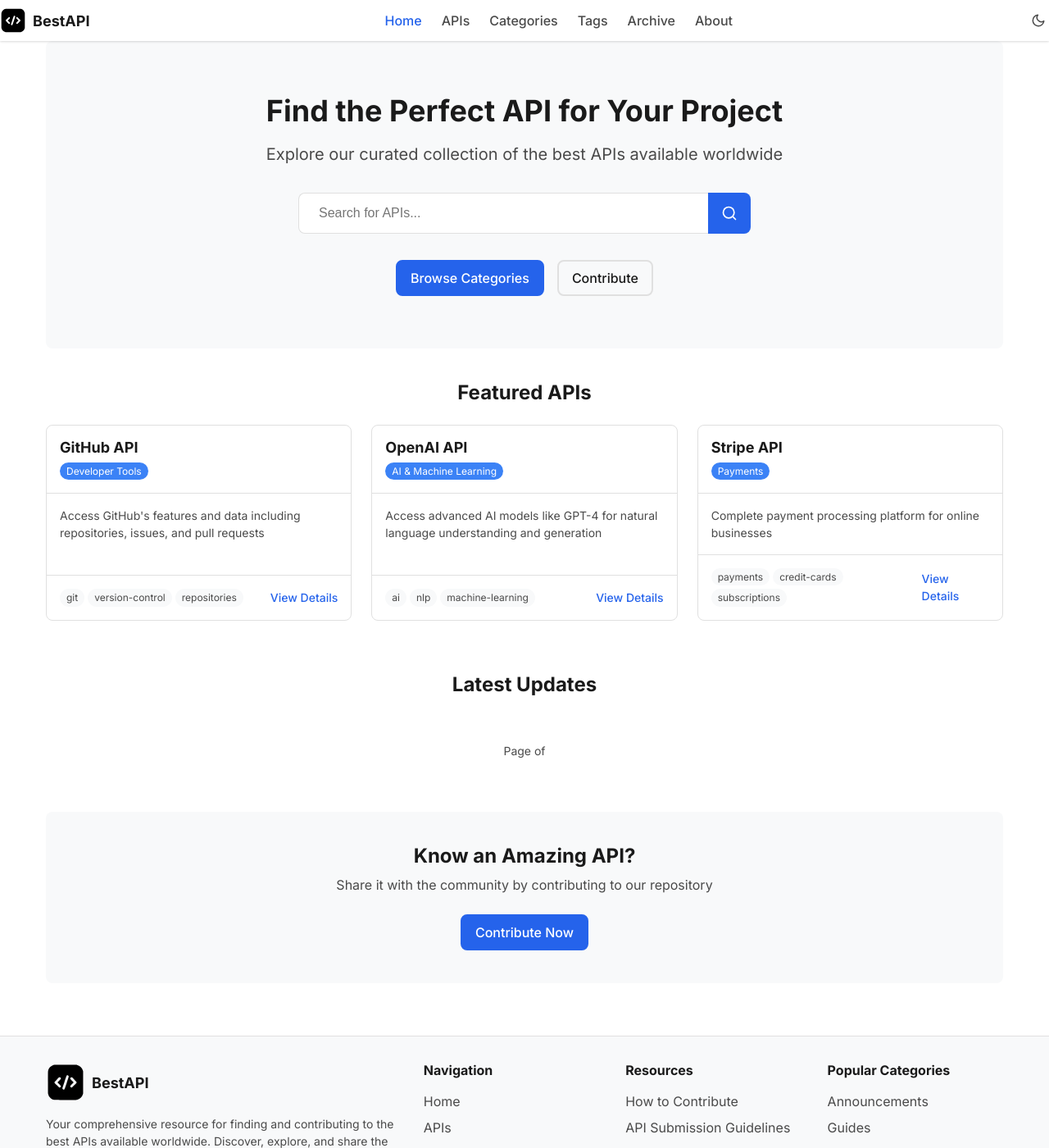
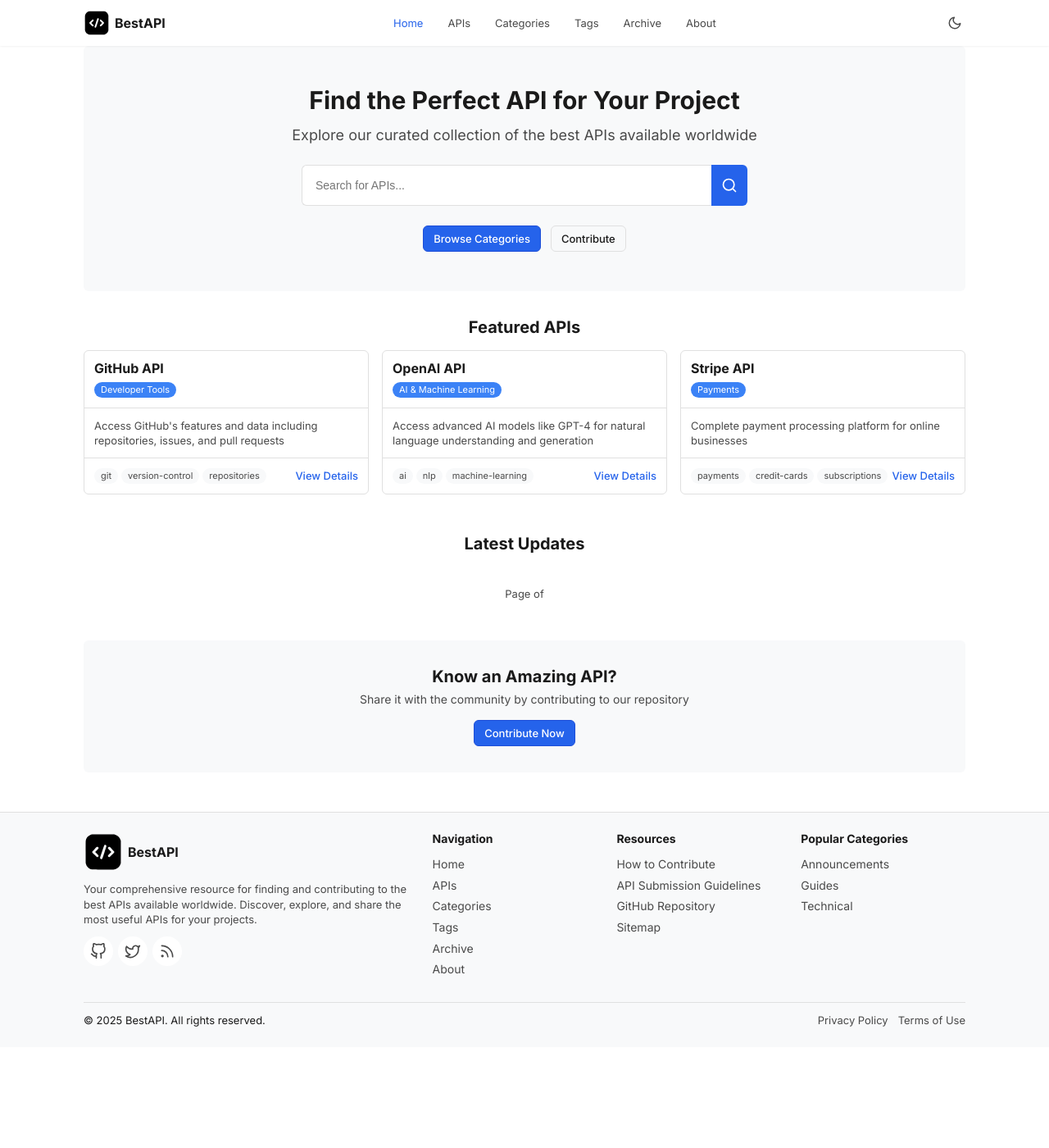
Before and after one commit to BestAPI/bestapi.github.io, a Jekyll site: the page built from index.md, in a window 1280 px wide and 1400 px high. Shown: the whole window at 82% size. Built offline with Jekyll 4.4.1, drawn with Linux system fonts in a browser that asks for light colours.

Commit message:
style: Update spacing, typography, and button styles for improved consistency

```diff
--- a/assets/css/main.scss
+++ b/assets/css/main.scss
@@ -23,34 +23,34 @@
 
   // Spacing
   --space-1: 0.25rem;  // 4px
-  --space-2: 0.5rem;   // 8px
-  --space-3: 1rem;     // 16px
-  --space-4: 1.5rem;   // 24px
-  --space-5: 2rem;     // 32px
-  --space-6: 2.5rem;   // 40px
-  --space-8: 4rem;     // 64px
+  --space-2: 0.375rem; // 6px
+  --space-3: 0.75rem;  // 12px
+  --space-4: 1rem;     // 16px
+  --space-5: 1.5rem;   // 24px
+  --space-6: 2rem;     // 32px
+  --space-8: 3rem;     // 48px
 
   // Typography
-  --font-family: 'Inter', -apple-system, BlinkMacSystemFont, 'Segoe UI', Roboto, Oxygen, Ubuntu, Cantarell, 'Open Sans', 'Helvetica Neue', sans-serif;
-  --font-size-xs: 0.75rem;    // 12px
-  --font-size-sm: 0.875rem;   // 14px
-  --font-size-md: 1rem;       // 16px
-  --font-size-lg: 1.125rem;   // 18px
-  --font-size-xl: 1.25rem;    // 20px
-  --font-size-2xl: 1.5rem;    // 24px
-  --font-size-3xl: 1.875rem;  // 30px
-  --font-size-4xl: 2.25rem;   // 36px
+  --font-family: 'Inter', -apple-system, BlinkMacSystemFont, 'Segoe UI', Roboto, sans-serif;
+  --font-size-xs: 0.6875rem;  // 11px
+  --font-size-sm: 0.8125rem;  // 13px
+  --font-size-md: 0.875rem;   // 14px
+  --font-size-lg: 1rem;       // 16px
+  --font-size-xl: 1.125rem;   // 18px
+  --font-size-2xl: 1.25rem;   // 20px
+  --font-size-3xl: 1.5rem;    // 24px
+  --font-size-4xl: 1.875rem;  // 30px
 
   // Line heights
-  --line-height-tight: 1.2;    // 120%
-  --line-height-normal: 1.5;   // 150%
-  --line-height-loose: 1.8;    // 180%
+  --line-height-tight: 1.2;
+  --line-height-normal: 1.4;
+  --line-height-loose: 1.6;
 
   // Border radius
-  --border-radius-sm: 0.25rem;   // 4px
-  --border-radius: 0.5rem;       // 8px
-  --border-radius-lg: 0.75rem;   // 12px
-  --border-radius-xl: 1rem;      // 16px
+  --border-radius-sm: 0.25rem;
+  --border-radius: 0.375rem;
+  --border-radius-lg: 0.5rem;
+  --border-radius-xl: 0.75rem;
 
   // Shadows
   --shadow-sm: 0 1px 2px 0 rgba(0, 0, 0, 0.05);
@@ -63,8 +63,8 @@
   --transition-normal: 0.3s ease;
 
   // Container
-  --container-width: 1200px;
-  --header-height: 50px;
+  --container-width: 1100px;
+  --header-height: 56px;
 }
 
 // Dark theme
@@ -104,7 +104,7 @@ body {
   line-height: var(--line-height-normal);
   color: var(--color-text);
   background-color: var(--color-bg);
-  transition: background-color var(--transition-normal), color var(--transition-normal);
+  transition: background-color 0.3s, color 0.3s;
 }
 
 h1, h2, h3, h4, h5, h6 {
@@ -191,32 +191,32 @@ pre code {
 
 // Buttons
 .btn {
-  display: inline-block;
-  padding: 0.5rem 1rem;
+  display: inline-flex;
+  align-items: center;
+  justify-content: center;
+  padding: var(--space-2) var(--space-3);
+  font-size: var(--font-size-sm);
+  font-weight: 500;
   border-radius: var(--border-radius);
-  text-align: center;
-  font-weight: 500;
-  cursor: pointer;
-  transition: all var(--transition-fast);
+  transition: all 0.2s;
   text-decoration: none;
+  gap: var(--space-2);
 }
 
 .btn-primary {
   background-color: var(--color-primary);
   color: white;
-  border: 2px solid var(--color-primary);
+  border: 1px solid var(--color-primary-dark);
 }
 
 .btn-primary:hover {
   background-color: var(--color-primary-dark);
-  border-color: var(--color-primary-dark);
-  color: white;
 }
 
 .btn-outline {
   background-color: transparent;
+  border: 1px solid var(--color-border);
   color: var(--color-text);
-  border: 2px solid var(--color-border);
 }
 
 .btn-outline:hover {
@@ -230,24 +230,28 @@ pre code {
   top: 0;
   z-index: 100;
   background-color: var(--color-bg);
-  box-shadow: var(--shadow);
-  transition: background-color var(--transition-normal);
+  box-shadow: 0 1px 2px rgba(0, 0, 0, 0.05);
+  height: var(--header-height);
 }
 
 .header-content {
+  max-width: var(--container-width);
+  margin: 0 auto;
+  padding: 0 var(--space-3);
+  height: 100%;
   display: flex;
   align-items: center;
   justify-content: space-between;
-  height: var(--header-height);
 }
 
 .site-logo {
   display: flex;
   align-items: center;
   gap: var(--space-2);
+  font-size: var(--font-size-lg);
+  font-weight: 600;
   color: var(--color-text);
-  font-weight: 700;
-  font-size: var(--font-size-lg);
+  text-decoration: none;
 }
 
 .site-title {
@@ -258,22 +262,23 @@ pre code {
   flex: 1;
   display: flex;
   justify-content: center;
+  margin: 0 var(--space-4);
 }
 
 .nav-menu {
   display: flex;
-  list-style: none;
-  gap: var(--space-3);
+  gap: var(--space-2);
   margin: 0;
   padding: 0;
+  list-style: none;
 }
 
 .nav-menu a {
+  padding: var(--space-2) var(--space-3);
   color: var(--color-text-light);
-  font-weight: 500;
-  transition: color var(--transition-fast);
-  padding: var(--space-2) var(--space-1);
-  border-radius: var(--border-radius-sm);
+  font-size: var(--font-size-sm);
+  text-decoration: none;
+  transition: color 0.2s;
 }
 
 .nav-menu a:hover,
@@ -360,8 +365,8 @@ pre code {
   display: none;
   background: none;
   border: none;
+  padding: var(--space-2);
   cursor: pointer;
-  padding: var(--space-1);
 }
 
 .menu-toggle span {
@@ -455,19 +460,17 @@ pre code {
 
 .api-card,
 .post-card {
-  display: flex;
-  flex-direction: column;
   background-color: var(--color-card);
+  border: 1px solid var(--color-border);
   border-radius: var(--border-radius);
-  border: 1px solid var(--color-border);
+  transition: transform 0.2s, box-shadow 0.2s;
   overflow: hidden;
-  transition: transform var(--transition-fast), box-shadow var(--transition-fast);
 }
 
 .api-card:hover,
 .post-card:hover {
   transform: translateY(-2px);
-  box-shadow: var(--shadow-md);
+  box-shadow: 0 4px 6px -1px rgba(0, 0, 0, 0.1);
 }
 
 .api-card-header,
@@ -807,23 +810,33 @@ pre code {
 // Pagination
 .pagination {
   display: flex;
+  align-items: center;
   justify-content: center;
-  align-items: center;
+  gap: var(--space-2);
   margin-top: var(--space-5);
+  font-size: var(--font-size-sm);
 }
 
 .pagination-item {
-  display: flex;
+  display: inline-flex;
   align-items: center;
   padding: var(--space-2) var(--space-3);
   border: 1px solid var(--color-border);
   border-radius: var(--border-radius);
   color: var(--color-text);
-  font-size: var(--font-size-sm);
+  text-decoration: none;
+  transition: all 0.2s;
 }
 
 .pagination-item:hover {
-  background-color: var(--color-bg-alt);
+  border-color: var(--color-primary);
+  color: var(--color-primary);
+}
+
+.pagination-item.active {
+  background-color: var(--color-primary);
+  border-color: var(--color-primary);
+  color: white;
 }
 
 .pagination-prev svg {
@@ -835,9 +848,8 @@ pre code {
 }
 
 .pagination-info {
-  padding: 0 var(--space-3);
   color: var(--color-text-light);
-  font-size: var(--font-size-sm);
+  margin: 0 var(--space-2);
 }
 
 // Footer
```
